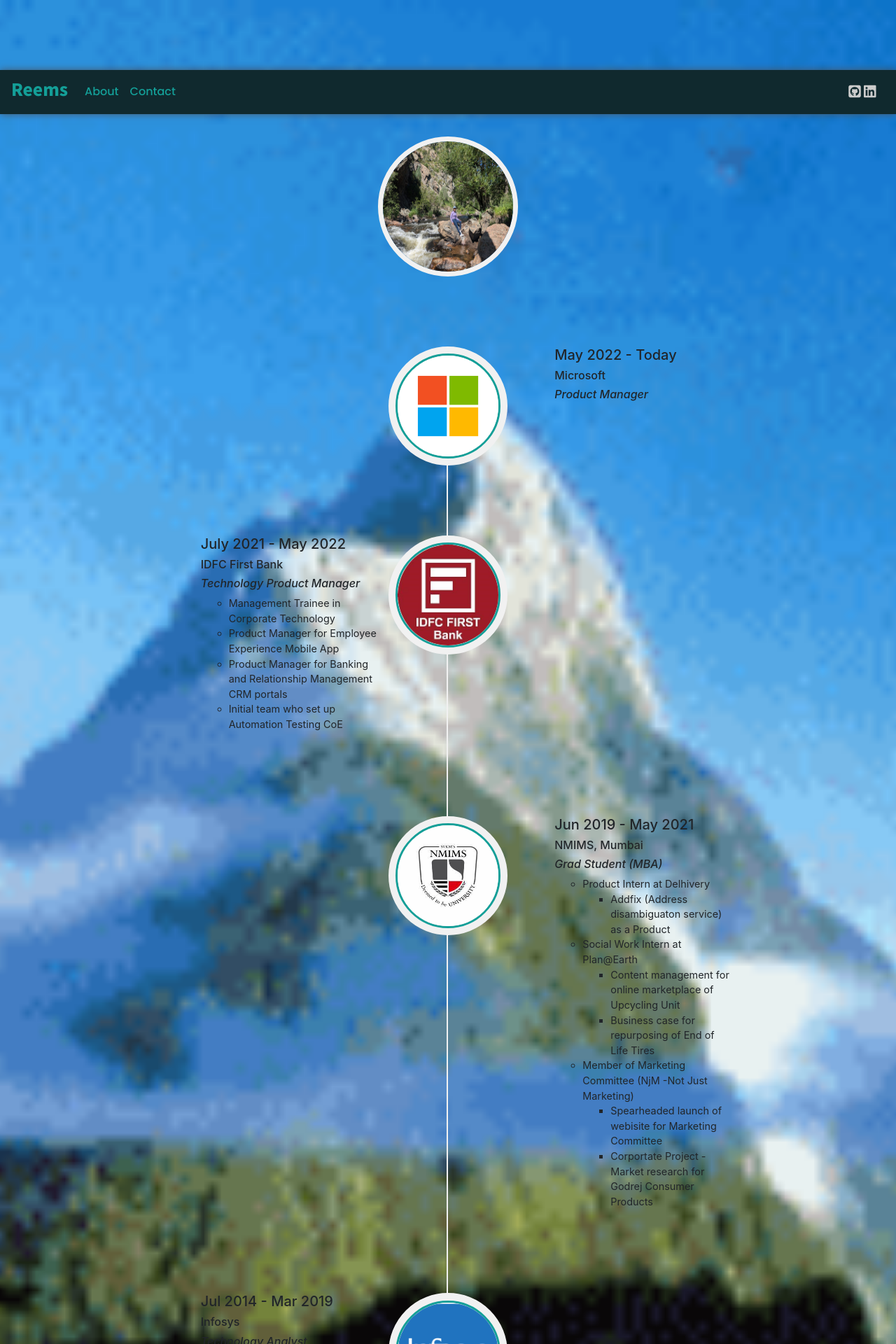
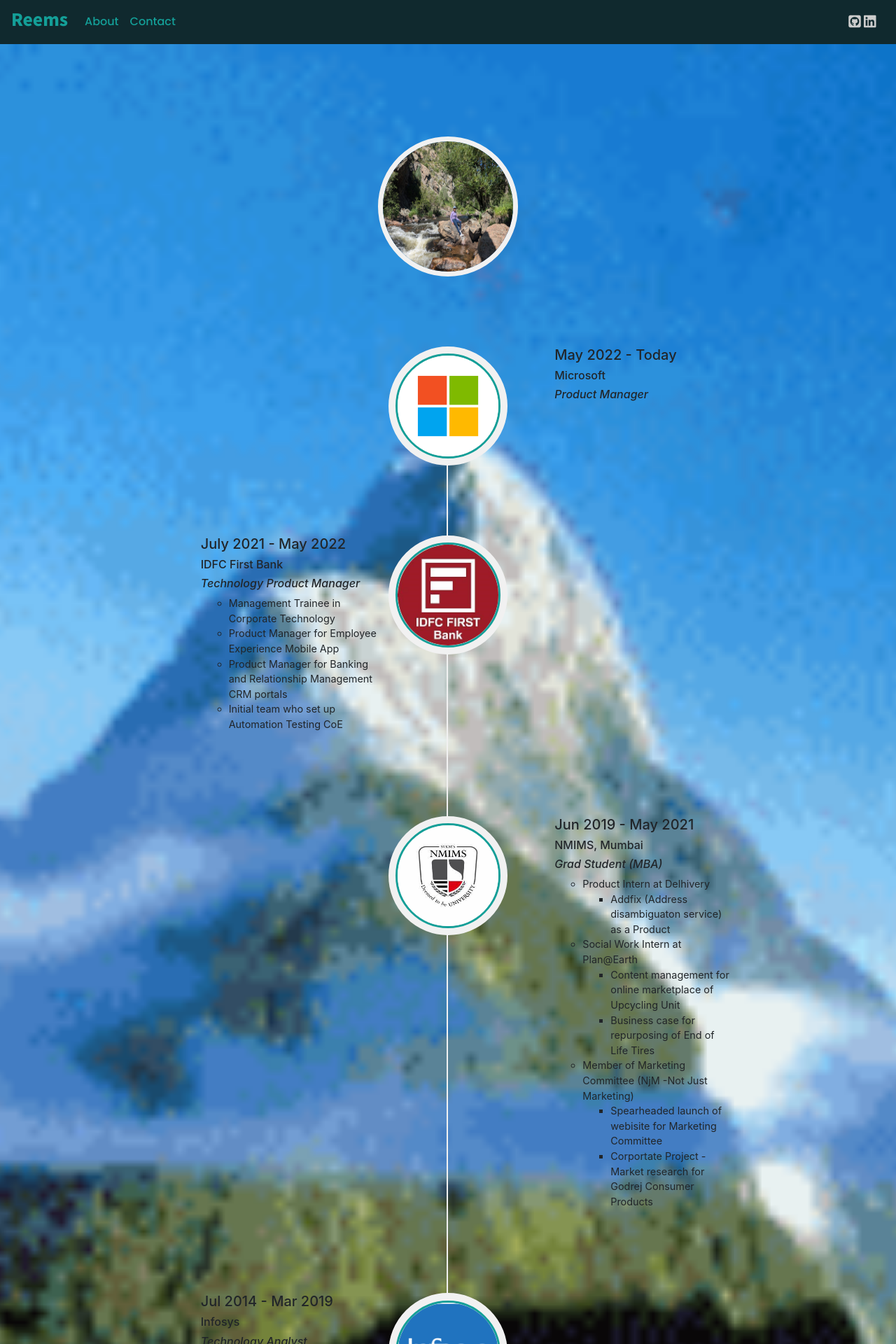
Before and after one commit to reemstk/reemstk.github.io, a Jekyll site: the page built from index.md, in a window 1280 px wide. Shown: the top 1920 px of the page at 70% size. Built offline with Jekyll 4.4.1, drawn with Linux system fonts in a browser that asks for light colours; nearby versions of some CDN libraries; comment, search, counter and statistics services are not loaded; our own code applies the rules of GitHub Pages for plain Markdown files.

Commit message:
Update default.html

```diff
--- a/_layouts/default.html
+++ b/_layouts/default.html
@@ -2,10 +2,11 @@
 {% assign theme = site.data.themes[site.ui_theme] %}
 <html lang="{{ site.lang }}">
   {% include head.html %}
-  <header class="bg-img">
-    {% include nav.html %}
-    <!-- ABOUT ME SECTION -->
-<div class="col-md-12 col-lg-12 col-sm-12">
+  {% include nav.html %}
+  <body>
+    <header>
+      <!-- ABOUT ME SECTION -->
+<div class="bg-img col-md-12 col-lg-12 col-sm-12">
 
     <!-- dynamic text begins -->
     <div class="intro-body">
@@ -35,8 +36,8 @@
     </div>
 </div>
 <!-- ABOUT ME SECTION ENDS-->
-  </header>
-  <body>
+
+    </header>
     <div class="container dumbarton-spacer-sm">
       {{ content }}
     </div>
```
